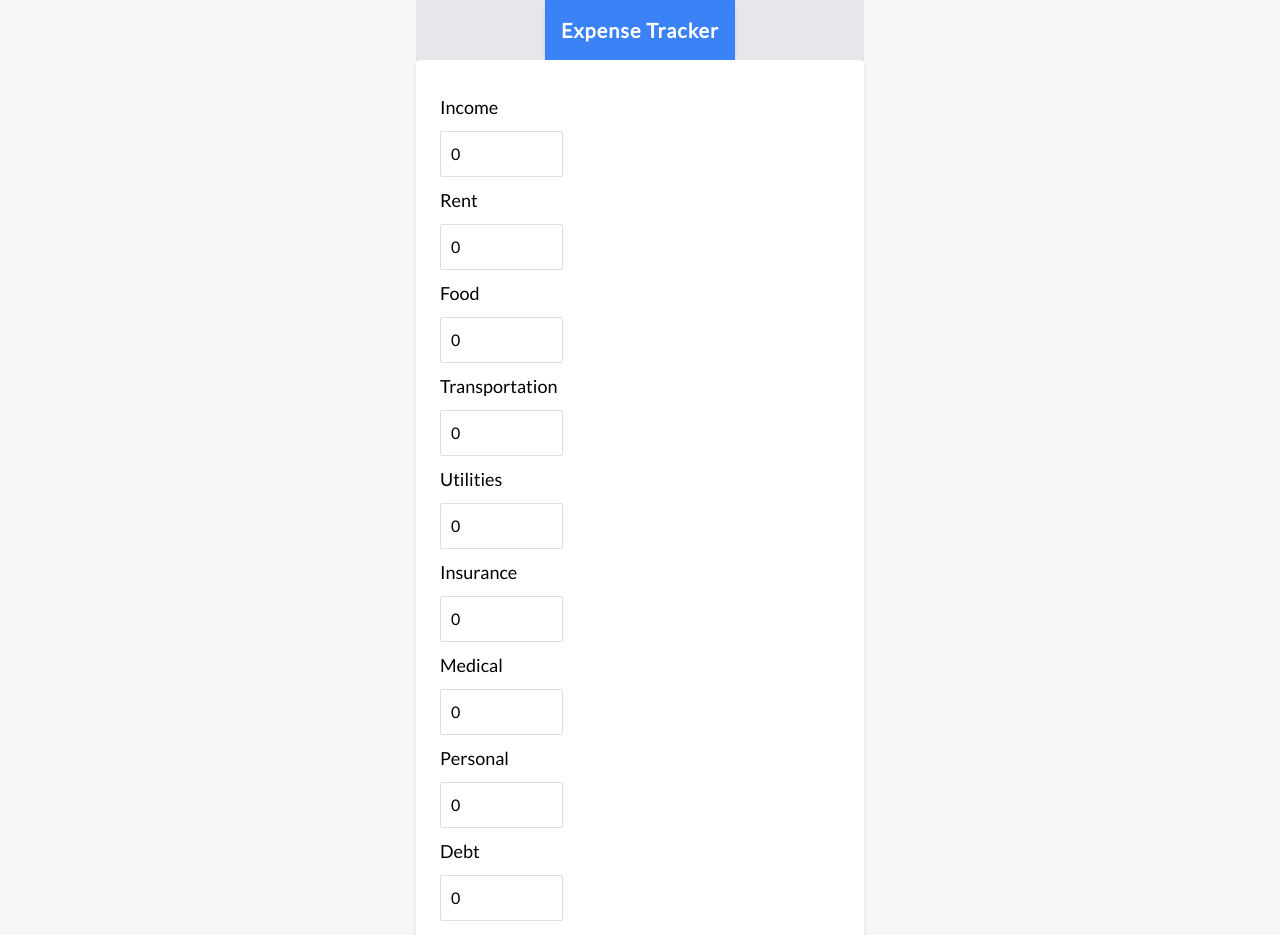
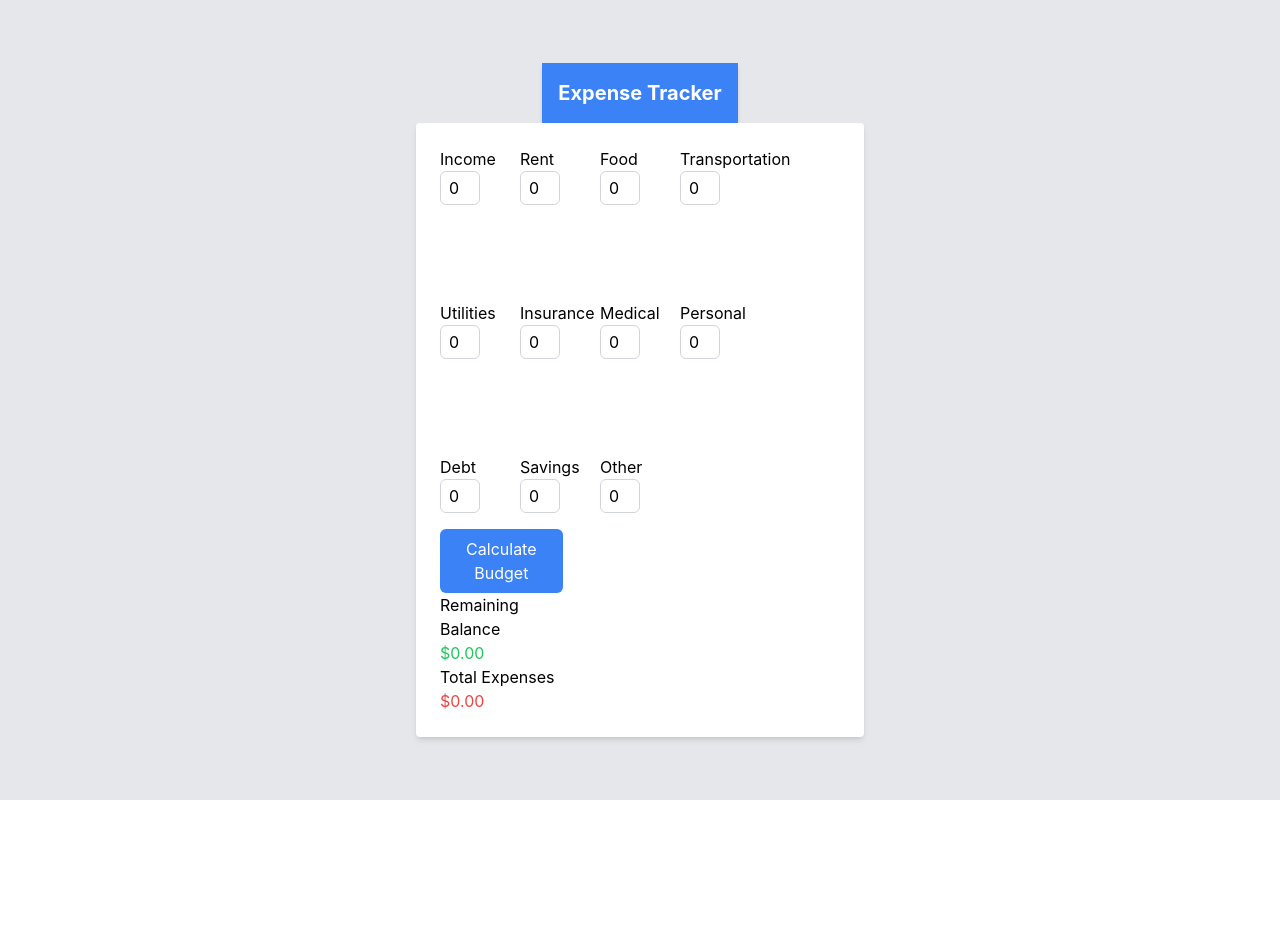
Before and after one commit to astevens246/expense-tracker, a React (Create React App) app: page / in a window 1280 px wide. Shown: the top 935 px of the page. After the commit the page ends 800 px from the top, so only its background shows below. Built offline with nearby package versions, Linux system fonts and the light colour scheme.

Commit message:
added styling to columns

```diff
--- a/src/App.css
+++ b/src/App.css
@@ -1,4 +1,4 @@
-@import url('https://fonts.googleapis.com/css?family=Lato&display=swap');
+/* @import url('https://fonts.googleapis.com/css?family=Lato&display=swap');
 
 :root {
   --box-shadow: 0 1px 3px rgba(0, 0, 0, 0.12), 0 1px 2px rgba(0, 0, 0, 0.24);
@@ -7,7 +7,10 @@
 * {
   box-sizing: border-box;
 }
-
+.fields-container {
+  display: flex;
+  flex-direction: column;
+}
 body {
   background-color: #f7f7f7;
   display: flex;
@@ -149,4 +152,4 @@ input[type='number'] {
 
 .list li:hover .delete-btn {
   opacity: 1;
-}
+} */
--- a/src/App.js
+++ b/src/App.js
@@ -11,6 +11,18 @@ import './tailwind.css';
 
 function App() {
   const [transactions, setTransactions] = useState([]);
+  const [income, setIncome] = useState(0);
+  const [rent, setRent] = useState(0);
+  const [food, setFood] = useState(0);
+  const [transportation, setTransportation] = useState(0);
+  const [utilities, setUtilities] = useState(0);
+  const [insurance, setInsurance] = useState(0);
+  const [medical, setMedical] = useState(0);
+  const [personal, setPersonal] = useState(0);
+  const [debt, setDebt] = useState(0);
+  const [savings, setSavings] = useState(0);
+  const [other, setOther] = useState(0);
+
 
   // Define the addTransaction function
   const addTransaction = (transaction) => {
@@ -26,13 +38,21 @@ function App() {
       <Header />
       <div className="bg-white p-6 rounded shadow-md w-full max-w-md">
         <div className="grid grid-cols-3 gap-4">
-          <Fields/>
+          <Fields income={income} setIncome={setIncome}
+          rent={rent} setRent={setRent}
+          food={food} setFood={setFood}
+          transportation={transportation} setTransportation={setTransportation}
+          utilities={utilities} setUtilities={setUtilities}
+          insurance={insurance} setInsurance={setInsurance}
+          medical={medical} setMedical={setMedical}
+          personal={personal} setPersonal={setPersonal}
+          debt={debt} setDebt={setDebt}
+          savings={savings} setSavings={setSavings}
+          other={other} setOther={setOther}/>
+
         </div>
       </div>
-        <IncomeExpenses transactions={transactions} className="mb-4" />
-        <TransactionList transactions={transactions} deleteTransaction={deleteTransaction} />
-        <AddTransaction addTransaction={addTransaction} />
-        <Balance transactions={transactions} className="mb-4" />
+
     </div>
   );
 }
--- a/src/components/Fields.js
+++ b/src/components/Fields.js
@@ -4,115 +4,157 @@
 // use state for each field
 // add up all expenses and subtract from income
 // display remaining amount
+import UserInput from './UserInput';
+import React from 'react'
+import { useState } from 'react';
 
-import React, { useState } from 'react'
+const Fields = ({income, setIncome, rent, setRent, food,
+    setFood, transportation, setTransportation, utilities,
+    setUtilities, insurance, setInsurance,
+    medical, setMedical, personal, setPersonal, debt, setDebt,
+    savings, setSavings, other, setOther}) => {
 
-const Fields = () => {
-    const [income, setIncome] = useState(0);
-    const [rent, setRent] = useState(0);
-    const [food, setFood] = useState(0);
-    const [transportation, setTransportation] = useState(0);
-    const [utilities, setUtilities] = useState(0);
-    const [insurance, setInsurance] = useState(0);
-    const [medical, setMedical] = useState(0);
-    const [personal, setPersonal] = useState(0);
-    const [debt, setDebt] = useState(0);
-    const [savings, setSavings] = useState(0);
-    const [other, setOther] = useState(0);
+    const [remainingBalance, setRemainingBalance] = React.useState(0);
+    const totalExpenses = +rent + +food + +transportation + +utilities + +insurance + +medical + +personal + +debt + +savings + +other;
+    const [categories, setCategories] = useState(['Rent', 'Food', 'Transportation']);
+    const [newCategory, setNewCategory] = useState('');
 
+    // Define the addCategory function
+    const addCategory = (category) => {
+      setCategories([category, ...categories]);
+    }
+    const calculateBudget = () => {
+        // Calculate total expenses
+        const totalExpenses = +rent + +food + +transportation + +utilities + +insurance + +medical + +personal + +debt + +savings + +other;
+
+        // Calculate remaining balance
+        const remaining = +income - totalExpenses;
+
+        // Set remaining balance
+        setRemainingBalance(remaining);
+    }
+    // Format remaining balance as a currency
+    const formattedBalance = new Intl.NumberFormat('en-US', { style: 'currency', currency: 'USD' }).format(remainingBalance);
+    const formattedTotalExpenses = new Intl.NumberFormat('en-US', { style: 'currency', currency: 'USD' }).format(totalExpenses);
     return (
-        <div>
-            <form>
-                <div>
-                    <label htmlFor="income">Income</label>
+        <form>
+            <div className="grid sm:grid-cols-2 md:grid-cols-3 lg:grid-cols-4 gap-20">
+                <div className="mb-4">
+                    <label htmlFor="income" className="block">Income</label>
                     <input
                         value={income}
                         onChange={e => setIncome(e.target.value)}
                         type="text"
-                        id="income" />
+                        id="income"
+                        className="border border-gray-300 rounded-md px-2 py-1 w-10" />
                 </div>
-                <div>
-                    <label htmlFor="rent">Rent</label>
+                <div className="mb-4">
+                    <label htmlFor="rent" className="block">Rent</label>
                     <input
                         value={rent}
                         onChange={e => setRent(e.target.value)}
                         type="text"
-                        id="rent" />
+                        id="rent"
+                        className="border border-gray-300 rounded-md px-2 py-1 w-10" />
                 </div>
-                <div>
-                    <label htmlFor="food">Food</label>
+                <div className="mb-4">
+                    <label htmlFor="food" className="block">Food</label>
                     <input
                         value={food}
                         onChange={e => setFood(e.target.value)}
                         type="text"
-                        id="food" />
+                        id="food"
+                        className="border border-gray-300 rounded-md px-2 py-1 w-10" />
                 </div>
-                <div>
-                    <label htmlFor="transportation">Transportation</label>
+                <div className="mb-4">
+                    <label htmlFor="transportation" className="block">Transportation</label>
                     <input
                         value={transportation}
                         onChange={e => setTransportation(e.target.value)}
                         type="text"
-                        id="transportation" />
+                        id="transportation"
+                        className="border border-gray-300 rounded-md px-2 py-1 w-10" />
                 </div>
-                <div>
-                    <label htmlFor="utilities">Utilities</label>
+                <div className="mb-4">
+                    <label htmlFor="utilities" className="block">Utilities</label>
                     <input
                         value={utilities}
                         onChange={e => setUtilities(e.target.value)}
                         type="text"
-                        id="utilities" />
+                        id="utilities"
+                        className="border border-gray-300 rounded-md px-2 py-1 w-10" />
                 </div>
-                <div>
-                    <label htmlFor="insurance">Insurance</label>
+                <div className="mb-4">
+                    <label htmlFor="insurance" className="block">Insurance</label>
                     <input
                         value={insurance}
                         onChange={e => setInsurance(e.target.value)}
                         type="text"
-                        id="insurance" />
+                        id="insurance"
+                        className="border border-gray-300 rounded-md px-2 py-1 w-10" />
                 </div>
-                <div>
-                    <label htmlFor="medical">Medical</label>
+                <div className="mb-4">
+                    <label htmlFor="medical" className="block">Medical</label>
                     <input
                         value={medical}
                         onChange={e => setMedical(e.target.value)}
                         type="text"
-                        id="medical" />
+                        id="medical"
+                        className="border border-gray-300 rounded-md px-2 py-1 w-10" />
                 </div>
-                <div>
-                    <label htmlFor="personal">Personal</label>
+                <div className="mb-4">
+                    <label htmlFor="personal" className="block">Personal</label>
                     <input
                         value={personal}
                         onChange={e => setPersonal(e.target.value)}
                         type="text"
-                        id="personal" />
+                        id="personal"
+                        className="border border-gray-300 rounded-md px-2 py-1 w-10" />
                 </div>
-                <div>
-                    <label htmlFor="debt">Debt</label>
+                <div className="mb-4">
+                    <label htmlFor="debt" className="block">Debt</label>
                     <input
                         value={debt}
                         onChange={e => setDebt(e.target.value)}
                         type="text"
-                        id="debt" />
+                        id="debt"
+                        className="border border-gray-300 rounded-md px-2 py-1 w-10" />
                 </div>
-                <div>
-                    <label htmlFor="savings">Savings</label>
+                <div className="mb-4">
+                    <label htmlFor="savings" className="block">Savings</label>
                     <input
                         value={savings}
                         onChange={e => setSavings(e.target.value)}
                         type="text"
-                        id="savings" />
+                        id="savings"
+                        className="border border-gray-300 rounded-md px-2 py-1 w-10" />
                 </div>
-                <div>
-                    <label htmlFor="other">Other</label>
+                <div className="mb-4">
+                    <label htmlFor="other" className="block">Other</label>
                     <input
                         value={other}
                         onChange={e => setOther(e.target.value)}
                         type="text"
-                        id="other" />
+                        id="other"
+                        className="border border-gray-300 rounded-md px-2 py-1 w-10" />
                 </div>
-            </form>
-        </div>
+
+
+            </div>
+            <div>
+                <button className="btn bg-blue-500 text-white px-4 py-2 rounded-md" onClick={calculateBudget}>Calculate Budget</button>
+            </div>
+            <div className="inc-exp-container">
+                <div>
+                    <h4>Remaining Balance</h4>
+                    <p className="text-green-500">{formattedBalance}</p>
+                </div>
+                <div>
+                    <h4>Total Expenses</h4>
+                    <p className="text-red-500">{formattedTotalExpenses}</p>
+                </div>
+            </div>
+        </form>
     )
 }
 
--- /dev/null
+++ b/src/components/UserInput.js
@@ -0,0 +1,26 @@
+// CategoryInput.js
+import React, { useState } from 'react';
+
+function UserInput({ onAddCategory }) {
+    const [newCategory, setNewCategory] = useState('');
+
+    const handleAddCategory = () => {
+        if (newCategory) {
+            onAddCategory(newCategory);
+            setNewCategory('');
+        }
+    };
+
+    return (
+        <div>
+            <input
+                value={newCategory}
+                onChange={e => setNewCategory(e.target.value)}
+                type="text"
+                placeholder="Add new category" />
+            <button onClick={handleAddCategory}>Add Category</button>
+        </div>
+    );
+}
+
+export default UserInput;
```
